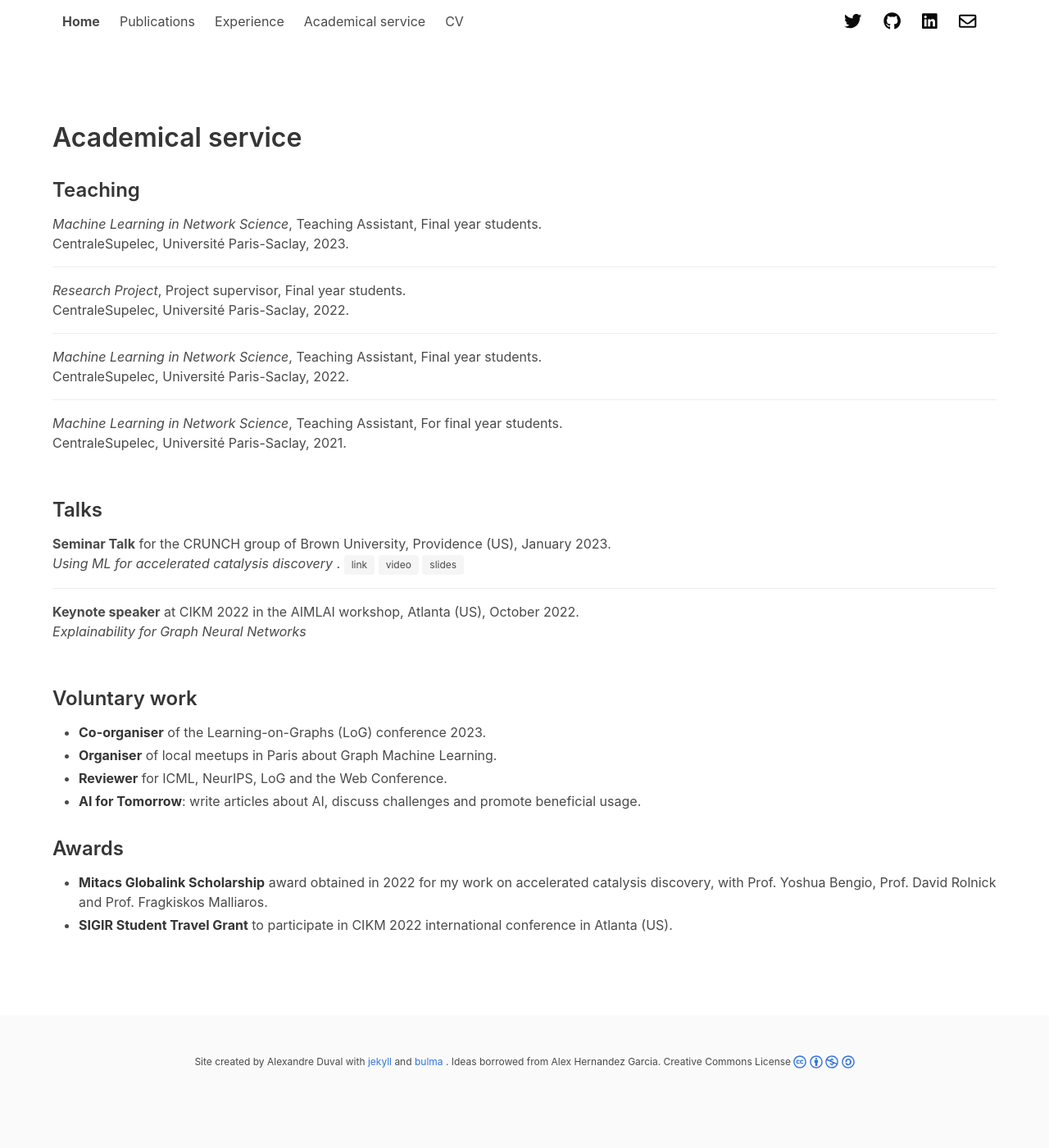
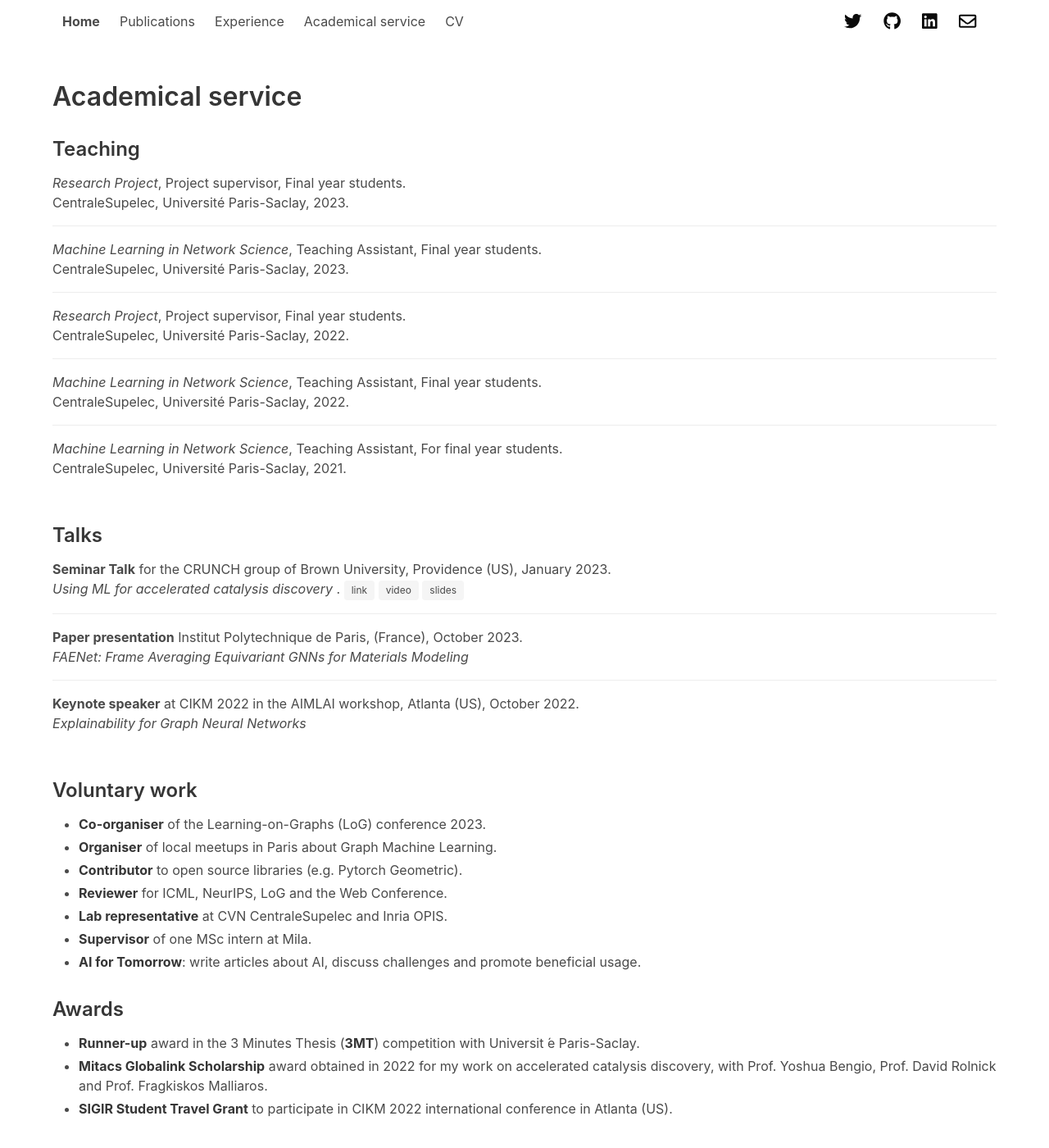
Before and after one commit to AlexDuvalinho/alexduvalinho.github.io, a Jekyll site: the page built from _pages/teaching.md, in a window 1280 px wide and 1400 px high. Shown: the whole window at 82% size. Built offline with Jekyll 4.4.1, drawn with Linux system fonts in a browser that asks for light colours; nearby versions of some CDN libraries; a style sheet for code colours, icons or effects is not loaded.

Commit message:
update talks teaching

```diff
--- a/_data/talks.yml
+++ b/_data/talks.yml
@@ -1,3 +1,10 @@
+- title: "FAENet: Frame Averaging Equivariant GNNs for Materials Modeling"
+  year: 2023
+  month: October
+  what: Paper presentation
+  where: Institut Polytechnique de Paris
+  country: France
+
 - title: "Using ML for accelerated catalysis discovery"
   year: 2023
   month: January
--- a/_data/teaching.yml
+++ b/_data/teaching.yml
@@ -1,3 +1,8 @@
+- name: Research Project
+  university: CentraleSupelec, Université Paris-Saclay
+  role: Project supervisor, Final year students
+  year: 2023
+
 - name: Machine Learning in Network Science
   university: CentraleSupelec, Université Paris-Saclay
   role: Teaching Assistant, Final year students
--- a/_pages/teaching.md
+++ b/_pages/teaching.md
@@ -22,10 +22,14 @@ permalink: /teaching
 ### Voluntary work
 - **Co-organiser** of the Learning-on-Graphs (LoG) conference 2023.
 - **Organiser** of local meetups in Paris about Graph Machine Learning.
+- **Contributor** to open source libraries (e.g. Pytorch Geometric).
 - **Reviewer** for ICML, NeurIPS, LoG and the Web Conference.
+- **Lab representative** at CVN CentraleSupelec and Inria OPIS.
+- **Supervisor** of one MSc intern at Mila.
 - **AI for Tomorrow**: write articles about AI, discuss challenges and promote beneficial usage.
 <br>
 
 ### Awards
+- **Runner-up** award in the 3 Minutes Thesis (**3MT**) competition with Universit ́e Paris-Saclay.
 - **Mitacs Globalink Scholarship** award obtained in 2022 for my work on accelerated catalysis discovery, with Prof. Yoshua Bengio, Prof. David Rolnick and Prof. Fragkiskos Malliaros.
 - **SIGIR Student Travel Grant** to participate in CIKM 2022 international conference in Atlanta (US).
```
